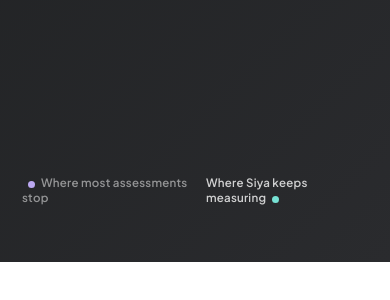
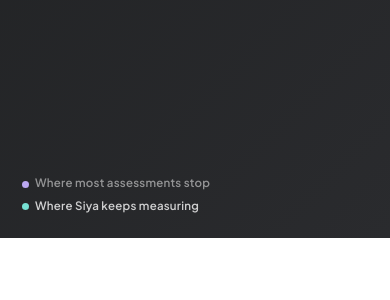
Before and after one commit to SIYA-OAKS/siya, a plain HTML site: page archive/SIYA Website v2.html in a window 390 px wide. Shown: the part 8713-9013 px from the top of the page. Drawn offline with Linux system fonts and the light colour scheme; files that its build step writes are made by us from their sources; files whose address does not match are found by name; a web font is replaced by a local one.

Commit message:
fixed ui updates

```diff
--- a/siya-final.css
+++ b/siya-final.css
@@ -1038,6 +1038,7 @@
   }
   .reveal-words .wln { white-space: normal; }
   /* file names etc. inside the demo never push width out */
+  .ud-file > div { min-width: 0; }
   .ud-file .fn, .ud-file .fm { overflow: hidden; text-overflow: ellipsis; white-space: nowrap; }
 }
 
--- a/siya-redesign.css
+++ b/siya-redesign.css
@@ -620,6 +620,15 @@
 @media (max-width: 1000px) {
   .bloom-side { margin-top: 10px; }
 }
+@media (max-width: 560px) {
+  .bloom-axis { flex-direction: column; align-items: flex-start; gap: 8px; }
+  .bloom-axis .ba-high { display: flex; align-items: center; }
+  .bloom-axis .ba-dot { margin: 0 6px 0 0; }
+  .bloom-axis .ba-high .ba-dot { order: -1; margin: 0 6px 0 0; }
+}
+@media (max-width: 1000px) {
+  #framework .pin { padding-bottom: clamp(24px, 4vw, 40px); }
+}
 
 /* 12.3 Final CTA — glow halo + floating proof chip around the mascot */
 .cta-stage { position: relative; display: grid; place-items: center; min-height: 320px; }
```
Also changed, not shown: index.html (+2 -2 lines), package-lock.json (added).
